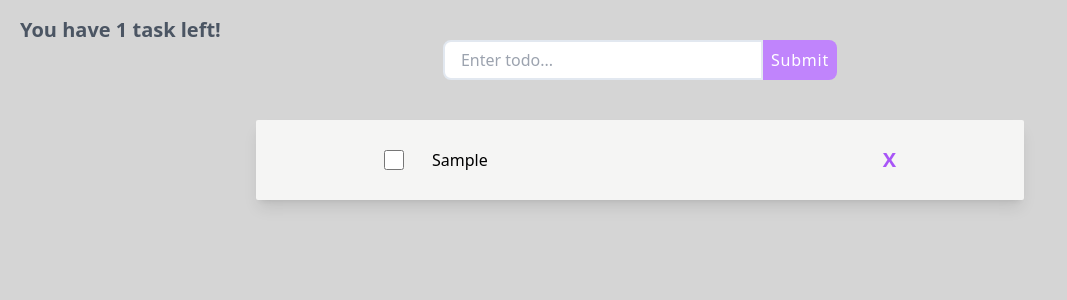
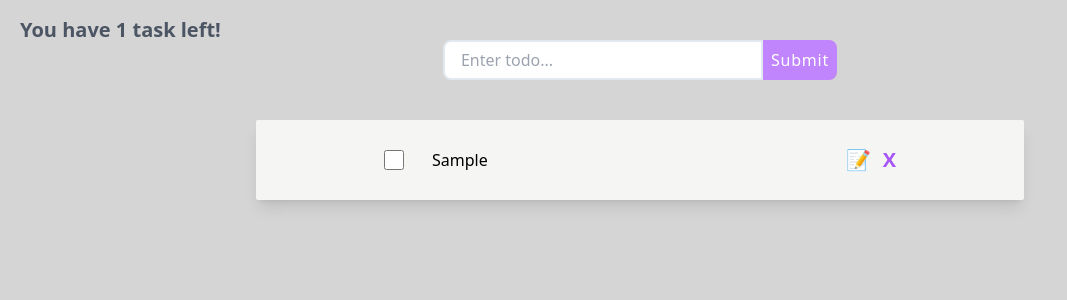
Before and after one commit to flor3z/Todo-Typescript, a React (Vite) app: page / in a window 1280 px wide. Both pictures are taken after typing "Sample" into the empty fields and a click on the button "Submit". Shown: the top 300 px of the page, without its empty margins (0-1067 px from the left). Built offline with nearby package versions, Linux system fonts and the light colour scheme; what tailwindcss-animated would draw is missing.

Commit message:
added edit form for todo-TS working so far

```diff
--- a/src/App.tsx
+++ b/src/App.tsx
@@ -12,13 +12,9 @@ function App() {
   const [inputText, setInputText] = useState('');
   const [todos, setTodos] = useState<TodoItem[]>([]);
 
-  const handleChange: React.ChangeEventHandler<HTMLInputElement> = (event) => {
-    setInputText(event.target.value);
-  };
-
   const addTodo: React.FormEventHandler<HTMLFormElement> = (event) => {
     event.preventDefault();
-    if (inputText !== '') {
+    if (inputText.trim() !== '') {
       const newTodo: TodoItem = {
         id: uuidv4(),
         text: inputText,
@@ -36,14 +32,14 @@ function App() {
   };
 
   const completedTodos = (id: string) => {
-    const checkedTodo = todos.map((todo) => {
+    const checkedTodos = todos.map((todo) => {
       if (todo.id === id) {
         return { ...todo, completed: !todo.completed };
       } else {
         return todo;
       }
     });
-    return setTodos(checkedTodo);
+    return setTodos(checkedTodos);
   };
 
   return (
@@ -61,7 +57,7 @@ function App() {
             <input
               maxLength={30}
               placeholder="Enter todo..."
-              onChange={handleChange}
+              onChange={(e) => setInputText(e.target.value)}
               value={inputText ? inputText : ''}
               className="border-slate-200 rounded-l-lg border-solid border-2 focus:outline-none focus:border-purple-300 pl-4 w-80"
             />
@@ -73,6 +69,7 @@ function App() {
         <section>
           <TodoList
             todos={todos}
+            setTodos={setTodos}
             completedTodos={completedTodos}
             removeTodo={removeTodo}
           />
--- /dev/null
+++ b/src/components/EditTodoForm.tsx
@@ -0,0 +1,53 @@
+type TodoItem = {
+  id: string;
+  text: string;
+  completed: boolean;
+};
+
+type TodoEditProps = {
+  todo: TodoItem;
+  edit: boolean;
+  setEdit: React.Dispatch<React.SetStateAction<boolean>>;
+  editInput: string;
+  setEditInput: React.Dispatch<React.SetStateAction<string>>;
+  handleUpdatedTodos: (id: string) => void;
+};
+
+const EditTodoForm = ({
+  todo,
+  setEdit,
+  edit,
+  editInput,
+  setEditInput,
+  handleUpdatedTodos,
+}: TodoEditProps) => {
+  return (
+    <div className="flex text-center justify-center bg-opacity-75 ">
+      <div className="flex justify-evenly items-center">
+        <label className="text-lg font-bold">Edit Todo</label>
+        <form
+          onSubmit={(e) => (handleUpdatedTodos(todo.id), e.preventDefault())}
+        >
+          <input
+            value={editInput}
+            onChange={(e) => setEditInput(e.target.value)}
+          />
+          <div>
+            <button className="px-2 text-white bg-purple-400 mx-1 rounded-sm">
+              Save
+            </button>
+            <button
+              className="px-2 text-white bg-purple-400 rounded-sm"
+              type="button"
+              onClick={() => setEdit(!edit)}
+            >
+              Cancel
+            </button>
+          </div>
+        </form>
+      </div>
+    </div>
+  );
+};
+
+export default EditTodoForm;
--- a/src/components/TodoItem.tsx
+++ b/src/components/TodoItem.tsx
@@ -1,3 +1,6 @@
+import { useState } from 'react';
+import EditTodoForm from './EditTodoForm';
+
 type TodoItem = {
   id: string;
   text: string;
@@ -5,13 +8,53 @@ type TodoItem = {
 };
 
 type TodoProps = {
+  todos: TodoItem[];
+  setTodos: React.Dispatch<React.SetStateAction<TodoItem[]>>;
   todo: TodoItem;
   completedTodos: (id: string) => void;
   removeTodo: (id: string) => void;
 };
 
-const ToDoItem = ({ todo, removeTodo, completedTodos }: TodoProps) => {
+const ToDoItem = ({
+  todos,
+  setTodos,
+  todo,
+  removeTodo,
+  completedTodos,
+}: TodoProps) => {
+  const [edit, setEdit] = useState(false);
+  const [editInput, setEditInput] = useState('');
+
+  const handleEdit = (id: string) => {
+    setEdit(!edit);
+    const todoToEdit = todos.find((todo) => todo.id === id);
+
+    if (todoToEdit) {
+      setEditInput(todoToEdit.text);
+    }
+  };
+
+  const handleUpdatedTodos = (id: string) => {
+    const updatedTodos = todos.map((todo) =>
+      todo.id === id ? { ...todo, text: editInput } : todo
+    );
+
+    setTodos(updatedTodos);
+    setEdit(false);
+  };
+
   return (
+    <div>
+      {edit ? (
+        <EditTodoForm
+          todo={todo}
+          setEdit={setEdit}
+          edit={edit}
+          editInput={editInput}
+          setEditInput={setEditInput}
+          handleUpdatedTodos={handleUpdatedTodos}
+        />
+      ) : (
         <div>
           <li className="flex justify-between mx-auto max-w-sm sm:max-w-lg py-4 animate-fade-right animate-duration-[400ms] animate-ease-in-out">
             <div className="flex items-center me-4">
@@ -27,13 +70,23 @@ const ToDoItem = ({ todo, removeTodo, completedTodos }: TodoProps) => {
                 {todo.text}
               </span>
             </div>
+            <div className="flex items-center">
+              <button
+                onClick={() => handleEdit(todo.id)}
+                className="text-xl hover:scale-90 transition transform duration-100 ease-out mx-3"
+              >
+                📝
+              </button>
               <button
                 className="font-bold text-xl text-purple-500 hover:text-purple-300 active:text-purple-500 active:scale-90 transition transform duration-100 ease-out"
                 onClick={() => removeTodo(todo.id)}
               >
                 X
               </button>
+            </div>
           </li>
+        </div>
+      )}
     </div>
   );
 };
--- a/src/components/TodoList.tsx
+++ b/src/components/TodoList.tsx
@@ -8,17 +8,25 @@ type TodoItem = {
 
 type TodoListProps = {
   todos: TodoItem[];
+  setTodos: React.Dispatch<React.SetStateAction<TodoItem[]>>;
   completedTodos: (id: string) => void;
   removeTodo: (id: string) => void;
 };
 
-const TodoList = ({ todos, removeTodo, completedTodos }: TodoListProps) => {
+const TodoList = ({
+  todos,
+  setTodos,
+  removeTodo,
+  completedTodos,
+}: TodoListProps) => {
   return (
     <ul className="flex-col items-center  max-w-md sm:max-w-3xl mx-auto rounded-sm bg-stone-100 shadow-lg divide-y divide-purple-300 animate-fade-right animate-ease-in-out">
       {todos.map((todo) => (
         <ToDoItem
+          todos={todos}
           key={todo.id}
           todo={todo}
+          setTodos={setTodos}
           removeTodo={removeTodo}
           completedTodos={completedTodos}
         />
```
Lines whose indentation alone changed are shown as unchanged.
